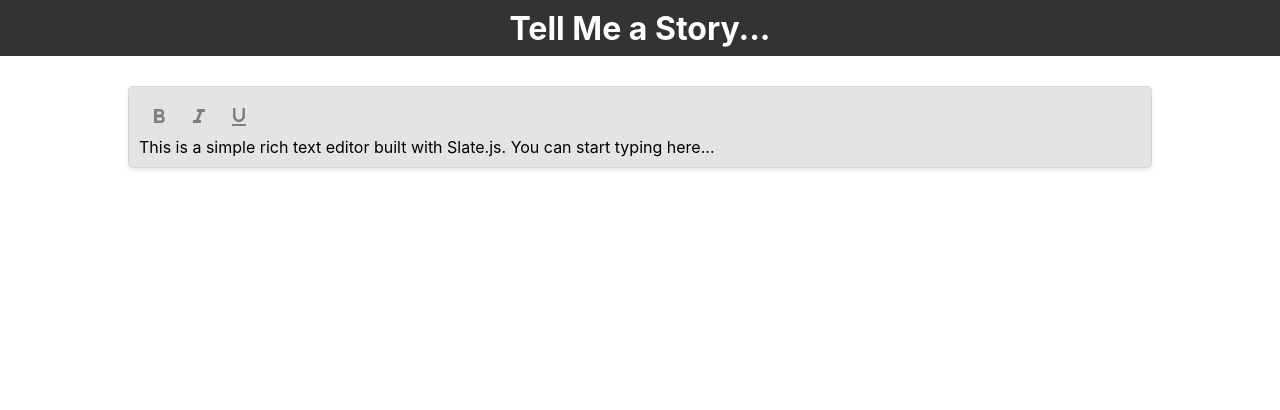
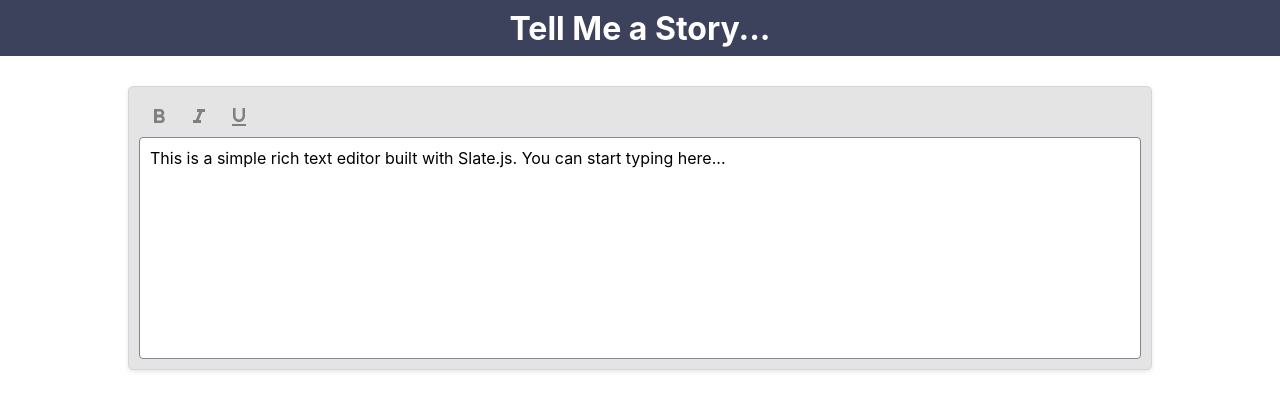
Before and after one commit to EmlMeml/thesis-project, a React (Create React App) app: page / in a window 1280 px wide. Shown: the top 410 px of the page. Built offline with nearby package versions, Linux system fonts and the light colour scheme.

Commit message:
applied styles

```diff
--- a/src/custom/TopBar.js
+++ b/src/custom/TopBar.js
@@ -1,7 +1,7 @@
 export default function TopBar() {
 
     return(
-        <div style={{ backgroundColor: '#333', color: '#fff', height:'56px', alignItems:'center', display:'flex', justifyContent:'center' }}>
+        <div style={{ backgroundColor: '#3c415c', color: '#fff', height:'56px', alignItems:'center', display:'flex', justifyContent:'center' }}>
             <h1>Tell Me a Story...</h1>
         </div>
     )
--- a/src/custom/advancedEditor.js
+++ b/src/custom/advancedEditor.js
@@ -96,7 +96,7 @@
     </IconButton>
 
   </div>
-  <Editable onKeyDown={onKeyDown} renderLeaf={renderLeaf} />
+  <Editable className="editorEditable" onKeyDown={onKeyDown} renderLeaf={renderLeaf} />
 </div>;
 }
 
```
